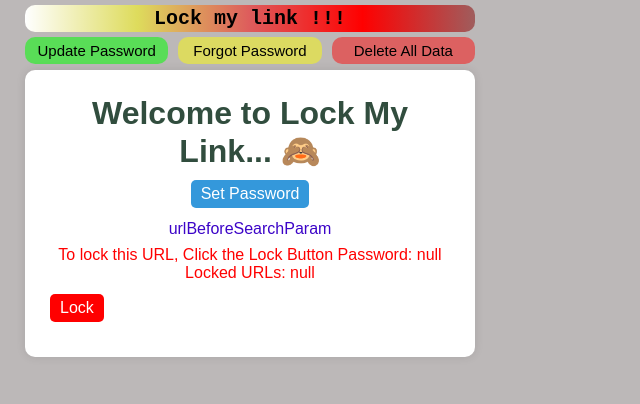
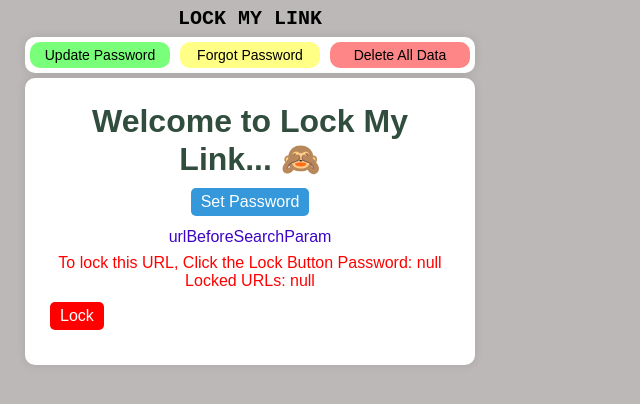
Before and after one commit to tusharkantimaji/Lock-my-link, a browser extension: page index.html in a window 1280 px wide. Shown: the whole page, without its empty margins (0-640 px from the left). Drawn offline with Linux system fonts and the light colour scheme.

Commit message:
CSS property Update

```diff
--- a/index.html
+++ b/index.html
@@ -7,7 +7,7 @@
   <link rel="stylesheet" href="style.css">
 </head>
 <body >
-  <h3 class="brandName">Lock my link !!!</h3>
+  <h3 class="brandName">LOCK MY LINK</h3>
 
   <div id="updateAndForgotPassword">
     <button class="updatePassBtn btn">Update Password</button>
--- a/style.css
+++ b/style.css
@@ -75,7 +75,6 @@ h3 {
 
 .brandName {
   color: black;
-  background-image: linear-gradient(to right, white, rgba(255, 255, 0, 0.500), rgba(255, 0, 0, 0.500), red, rgb(131, 2, 2, 0.500));
   padding: 2px;
   border-radius: 10px;
   margin: 10px;
@@ -138,42 +137,49 @@ h3 {
   display: flex;
   justify-content: space-between;
   margin: 0 5%;
-  /* padding: 0 5%; */
+  background-color: #fff;
+  border-radius: 10px;
+  box-shadow: 0 0 10px rgba(0, 0, 0, 0.1);
+  padding: 5px 0;
+  margin-bottom: 5px;
+}
+
+#updateAndForgotPassword:hover {
+  border: 1px solid red;
 }
 
 .updatePassBtn, .forgotPassBtn, .deleteAllDataBtn {
   color: black;
   width: 33%;
   margin: 0;
-  margin-bottom: 4px;
   border-radius: 10px;
-  font-size: 15px;
+  font-size: 14px;
+  margin: 0 5px;
 }
 
 .updatePassBtn {
-  margin-right: 5px;
   background-color: rgba(0, 255, 0, 0.526);
 }
 
 .forgotPassBtn {
-  margin: 0 5px;
-  margin-bottom: 4px;
   background-color: rgba(255, 255, 0, 0.476);
 }
 
 .deleteAllDataBtn {
-  margin-left: 5px;
   background-color: rgba(255, 0, 0, 0.476);
 }
 
 .updatePassBtn:hover {
-  background-color: green;
+  background-color: rgb(0, 255, 0);
+  border: 1px solid black;
 }
 
 .forgotPassBtn:hover {
   background-color: yellow;
+  border: 1px solid black;
 }
 
 .deleteAllDataBtn:hover {
   background-color: red;
+  border: 1px solid black;
 }
```
